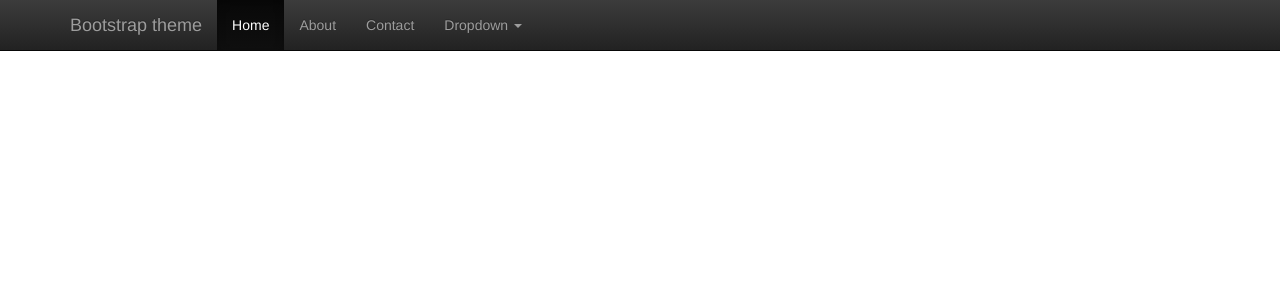
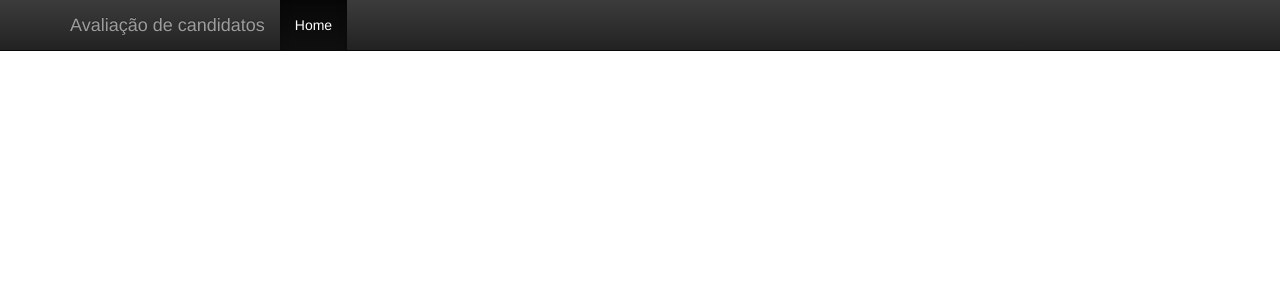
Before and after one commit to vitorh45/avalaicao, a Django app: template templates/base.html in a window 1280 px wide. Shown: the top 300 px of the page. Run offline with Django 3.2, Linux system fonts and the light colour scheme; the template is opened without the code that fills it, so the values that code supplies are empty; some libraries are stand-ins or nearby versions.

Commit message:
Removed some menu links

```diff
--- a/apps/core/views.py
+++ b/apps/core/views.py
@@ -16,5 +16,5 @@ def index(request):
             message_text = u'Ocorreu um erro ao enviar os dados. Por favor verifique!'
 
         messages.add_message(request, message_type, message_text)
-
+        form = UsuarioAvaliacaoForm()
     return render(request, 'index.html', {'form': form})
--- a/templates/base.html
+++ b/templates/base.html
@@ -38,25 +38,11 @@
             <span class="icon-bar"></span>
             <span class="icon-bar"></span>
           </button>
-          <a class="navbar-brand" href="#">Bootstrap theme</a>
+          <a class="navbar-brand" href="#">Avaliação de candidatos</a>
         </div>
         <div id="navbar" class="navbar-collapse collapse">
           <ul class="nav navbar-nav">
-            <li class="active"><a href="#">Home</a></li>
-            <li><a href="#about">About</a></li>
-            <li><a href="#contact">Contact</a></li>
-            <li class="dropdown">
-              <a href="#" class="dropdown-toggle" data-toggle="dropdown" role="button" aria-haspopup="true" aria-expanded="false">Dropdown <span class="caret"></span></a>
-              <ul class="dropdown-menu">
-                <li><a href="#">Action</a></li>
-                <li><a href="#">Another action</a></li>
-                <li><a href="#">Something else here</a></li>
-                <li role="separator" class="divider"></li>
-                <li class="dropdown-header">Nav header</li>
-                <li><a href="#">Separated link</a></li>
-                <li><a href="#">One more separated link</a></li>
-              </ul>
-            </li>
+            <li class="active"><a href="/">Home</a></li>
           </ul>
         </div><!--/.nav-collapse -->
       </div>
```
